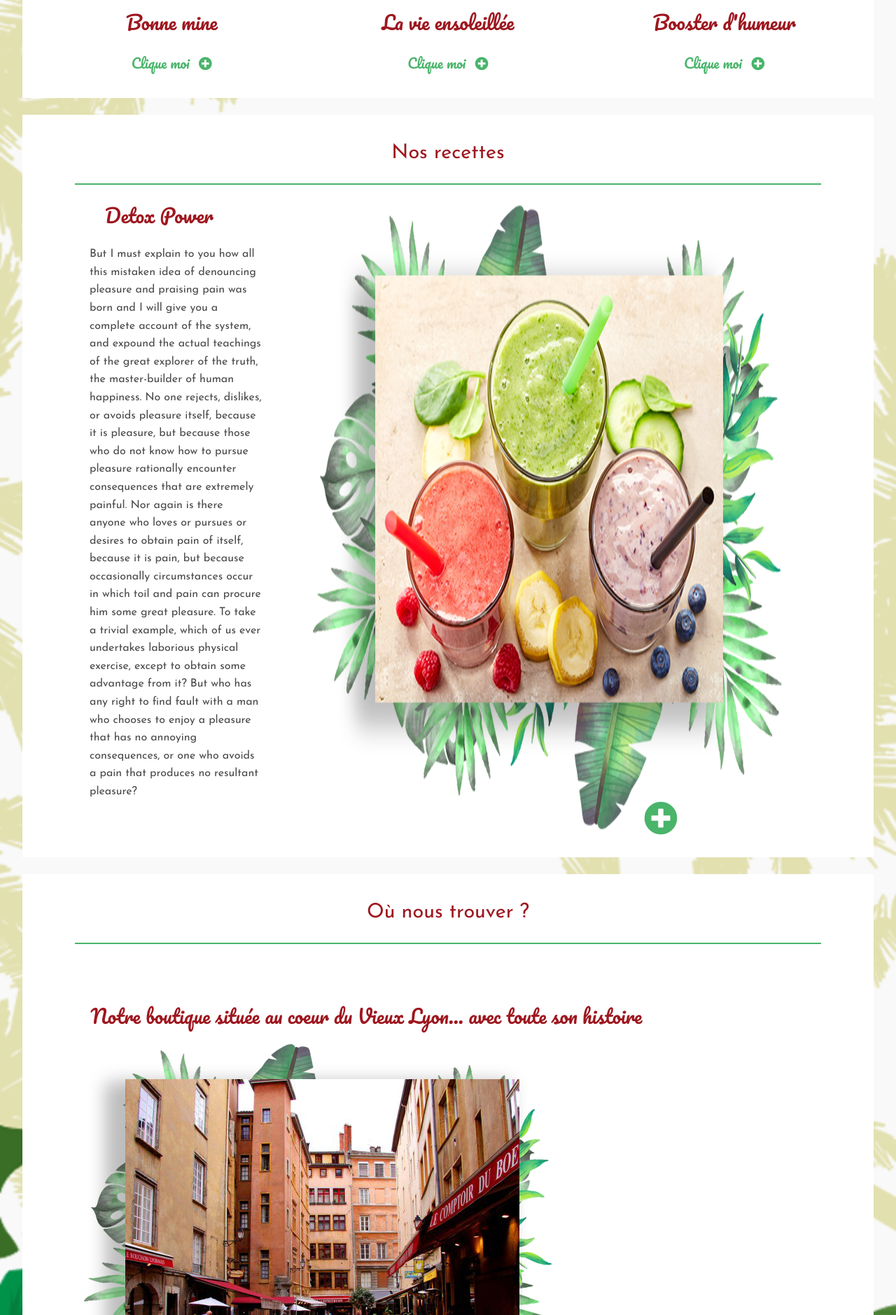
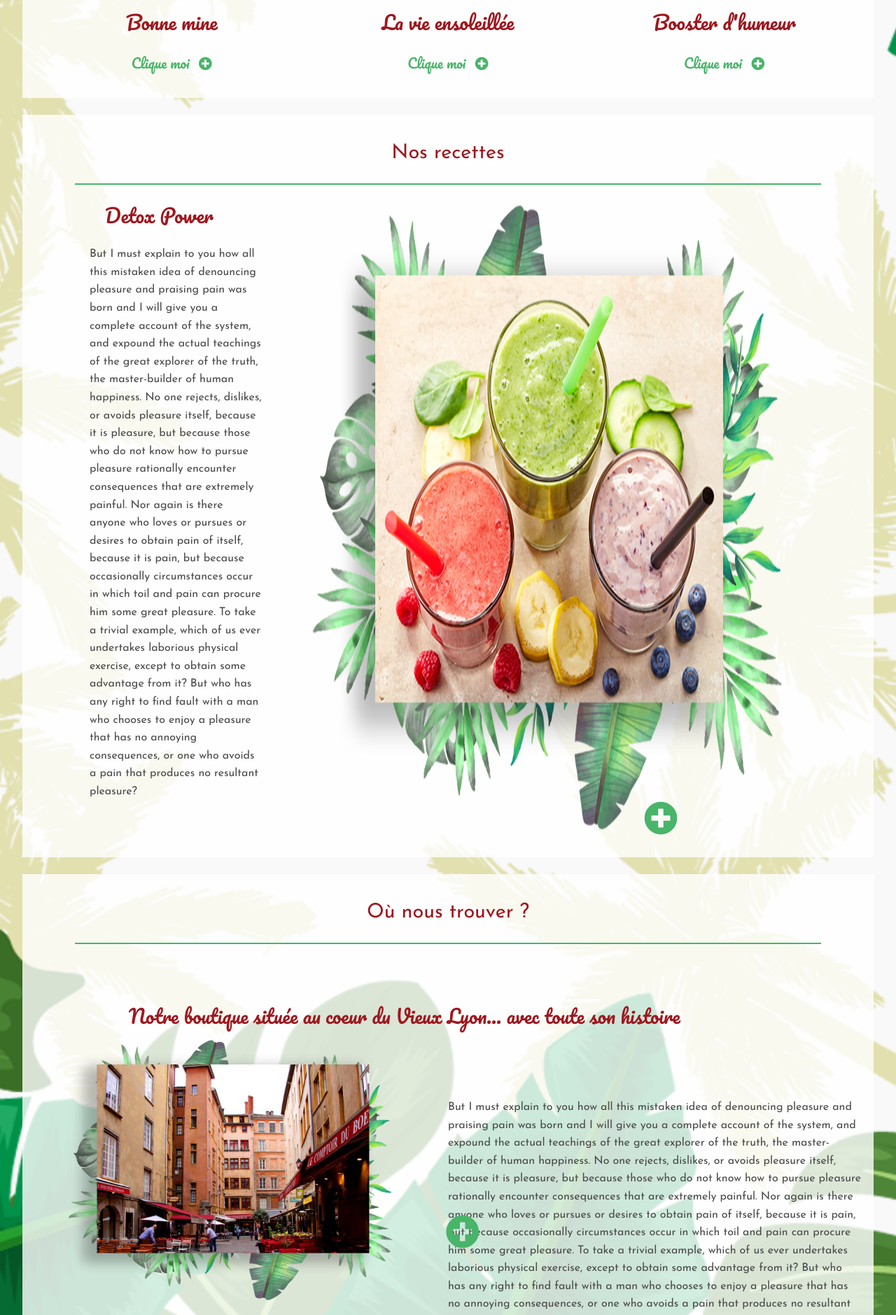
Before and after one commit to Malinamaste/smooth_maker, a PHP site: page /main.php in a window 1280 px wide. Shown: the part 1681-3560 px from the top of the page at 70% size. Run offline with PHP 8.4, Linux system fonts and the light colour scheme; some libraries are stand-ins or nearby versions.

Commit message:
MAJ inte

```diff
--- a/css/style.css
+++ b/css/style.css
@@ -83,7 +83,7 @@ footer {
 	#slider ol li:nth-child(2) {margin: 0 1em;}
 	/* BEST-SELLERS */
 	#best-sellers, #recipes, #findus {
-		background-color: #fff;
+		background-color: rgba(255,255,255, 0.8);
     	text-align: center;
     	padding: 2em 1em;
     	margin-top: 1.5em;
@@ -145,13 +145,18 @@ footer {
     	font-family: 'Pacifico', cursive;
     	margin-top: 3em;
     	text-align: left;
-		padding-left: 3em;
+		padding-left: 5em;
 	}
-	#findus a {flex-wrap: wrap;}
+	#findus a {flex-wrap: nowrap;}
+	#findus p, .wrap {flex: 1;}
+	#findus p {
+		text-align: left;
+    	padding-top: 6em;
+	}
 	#findus .fa-plus-circle {
 		position: relative;
-		left: -3em;
-		top: -1em;
+		left: 6.6em;
+		top: -2.8em;
 		color: #49b46a;
 		font-size: 3em;
 	}
```
Also changed, not shown: background transparent blanc.png (deleted), 1 other file.
